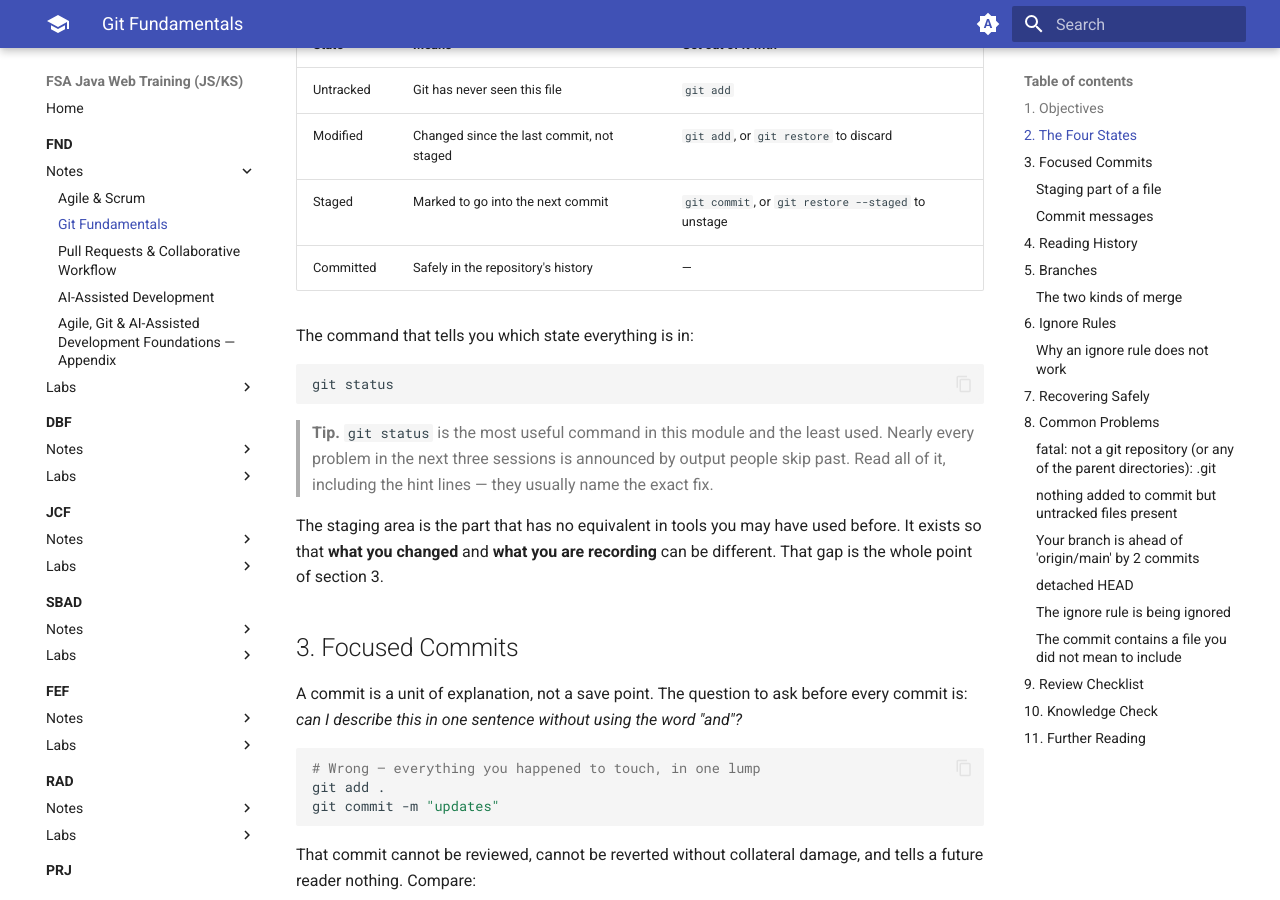
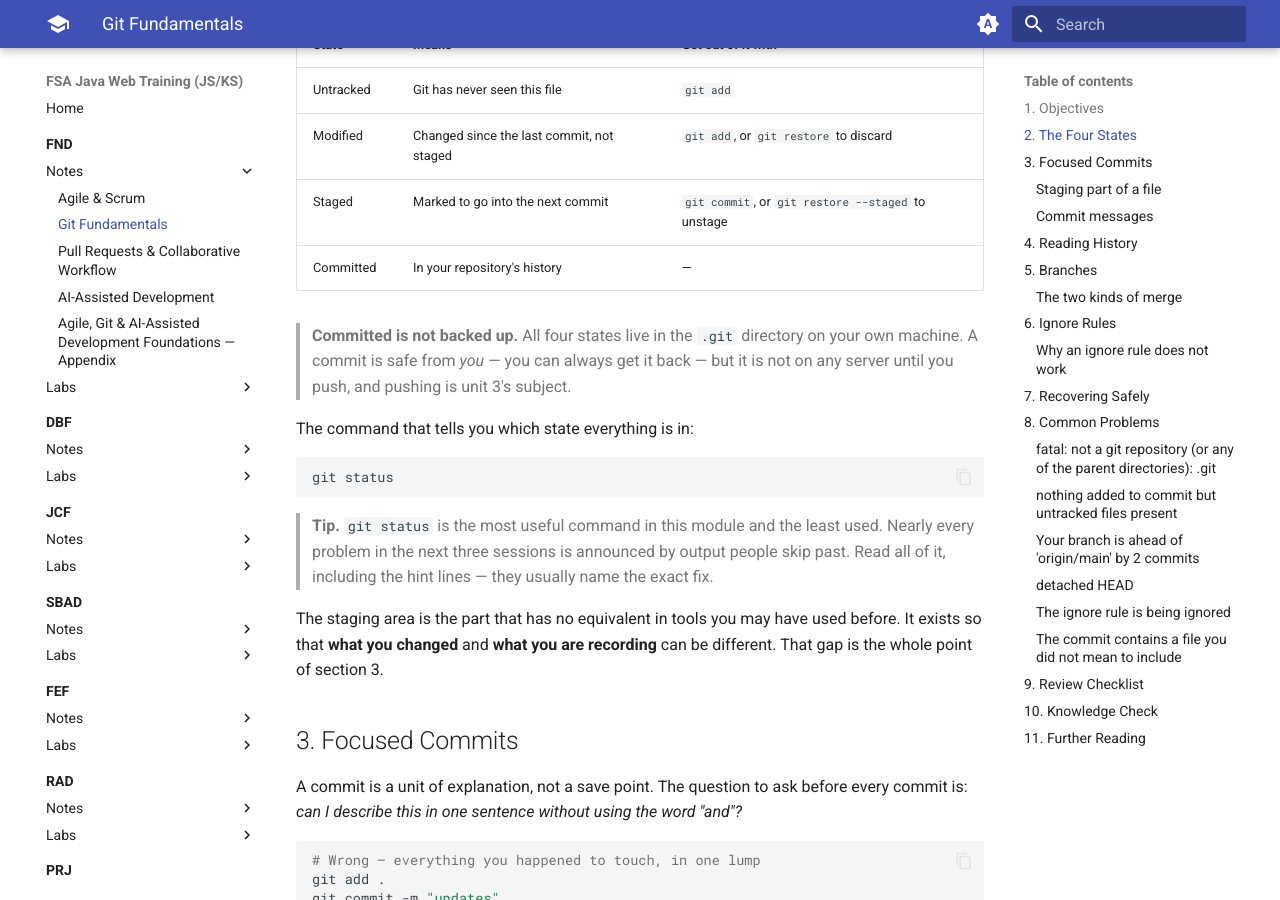
Before and after one commit to phuongbv00/fsa-fr-java-jsks, an MkDocs documentation site: the page built from docs/fnd/git-fundamentals.md, in a window 1280 px wide and 900 px high, scrolled down 1466 px. Built offline with MkDocs 1.6.1 and Material for MkDocs 9.7.7, drawn with Linux system fonts in a browser that asks for light colours.

Commit message:
Say that committed is not backed up
"Safely in the repository's history" invited the misconception it was meant
to close: trainees read it as "my work is safe now" and go home. It is safe
from them, not from a dead laptop, and the note never said which repository
it meant.

Name the machine the four states live on, and point at unit 3 for the part
that puts them on a server. Remotes stay out of the state model itself --
push moves commits between repositories, it does not move a file between
states, and a committed file is committed either way.

```diff
--- a/docs/fnd/git-fundamentals.md
+++ b/docs/fnd/git-fundamentals.md
@@ -53,7 +53,11 @@ the way back, and they are the two commands people reach for in a panic and get
 | Untracked | Git has never seen this file | `git add` |
 | Modified | Changed since the last commit, not staged | `git add`, or `git restore` to discard |
 | Staged | Marked to go into the next commit | `git commit`, or `git restore --staged` to unstage |
-| Committed | Safely in the repository's history | — |
+| Committed | In your repository's history | — |
+
+> **Committed is not backed up.** All four states live in the `.git` directory on your own
+> machine. A commit is safe from *you* — you can always get it back — but it is not on any
+> server until you push, and pushing is unit 3's subject.
 
 The command that tells you which state everything is in:
 
```
